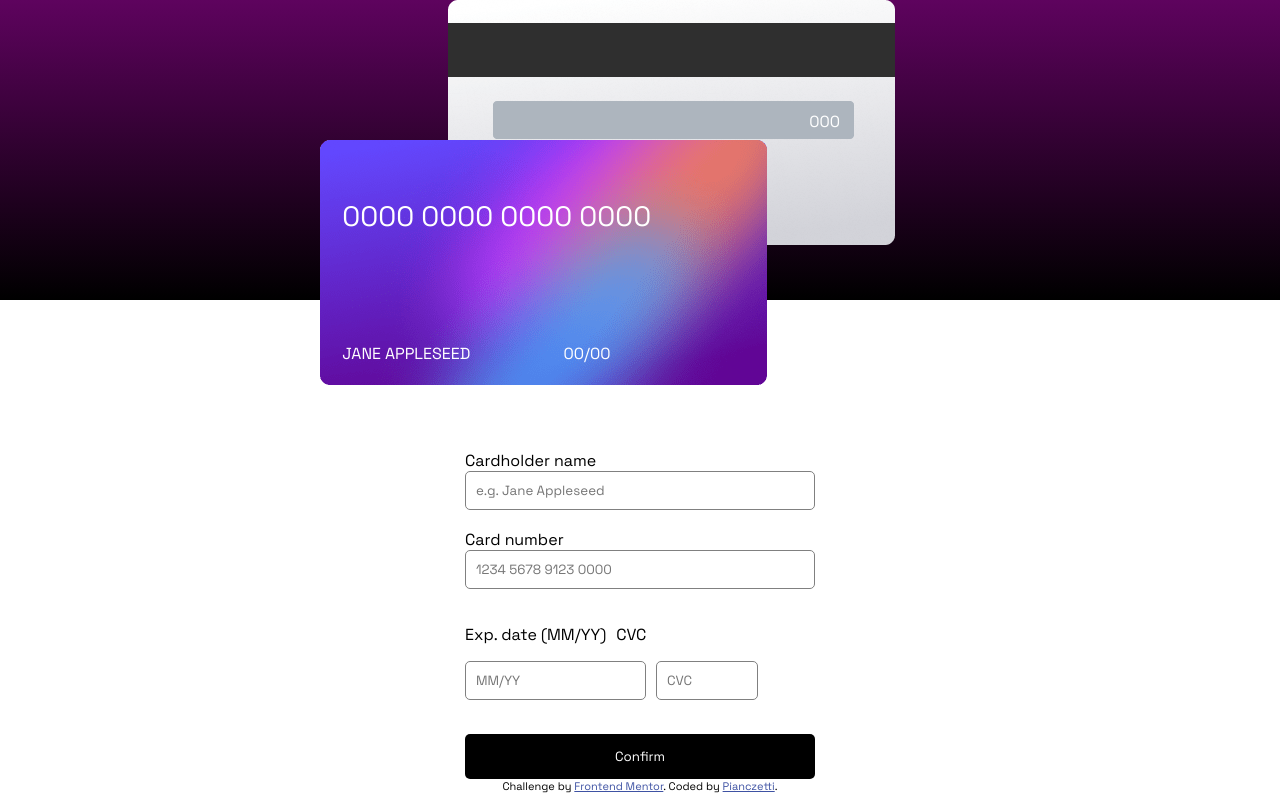
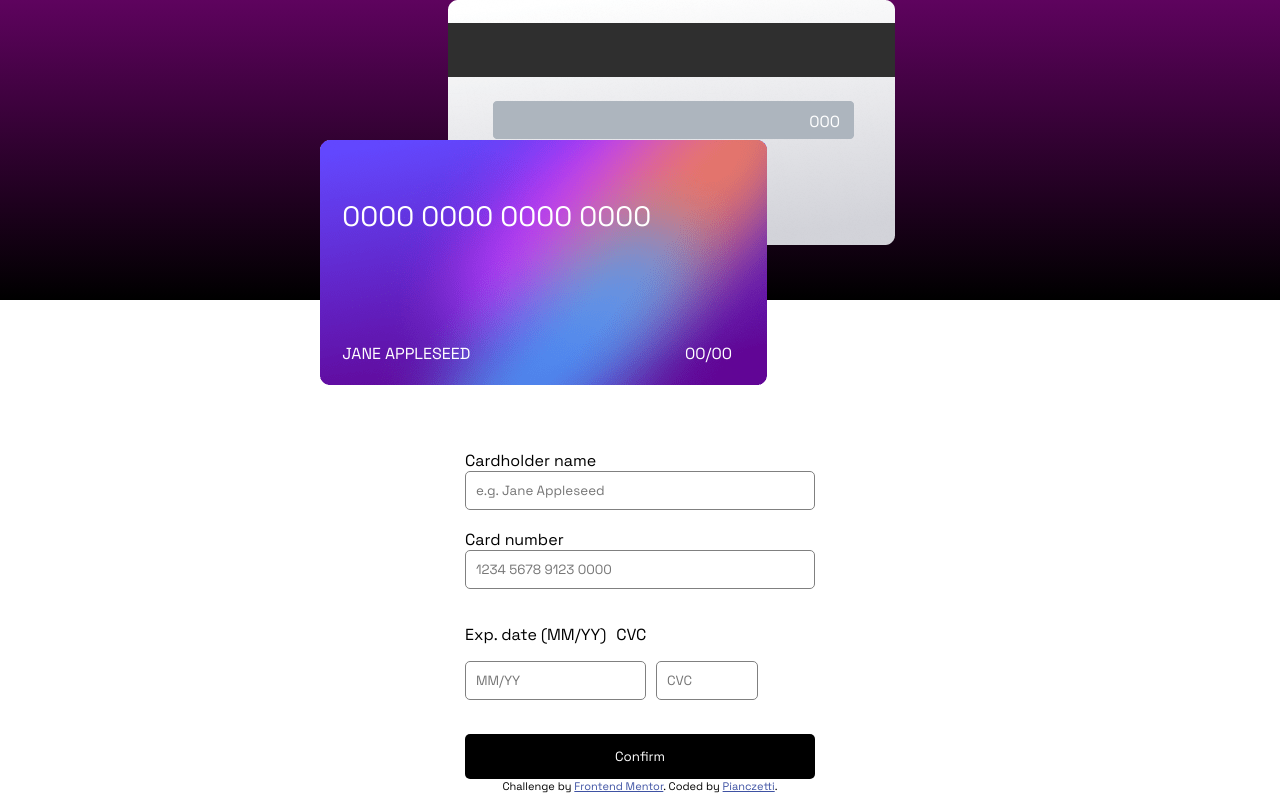
Before and after one commit to Pianczetti/interactive-card-details-form-main, a plain HTML site: page index.html in a window 1280 px wide. Drawn offline with Linux system fonts and the light colour scheme.

Commit message:
Date display fix

```diff
--- a/index.html
+++ b/index.html
@@ -144,7 +144,7 @@
     }
     .date {
       bottom: 10px;
-      right: 35%;
+      right: 35px;
     }
     .cvc {
       position: absolute;
```
